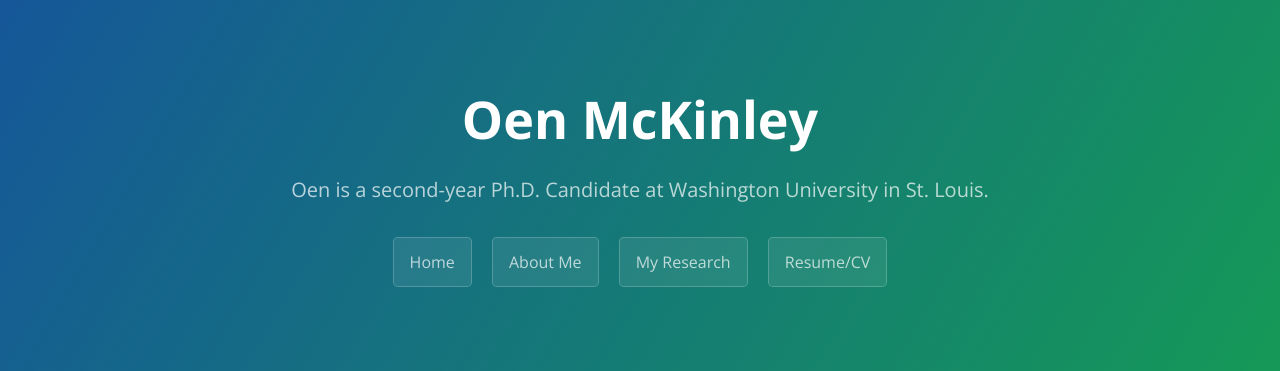
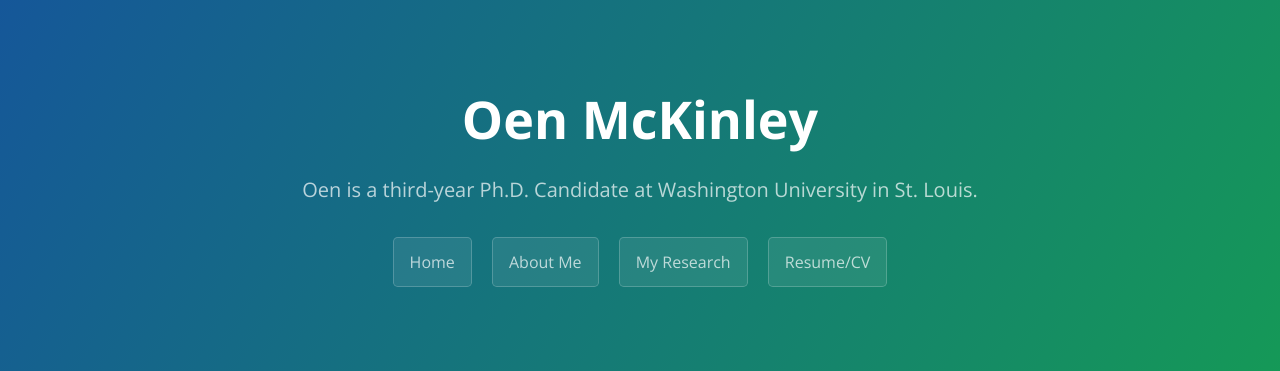
Before and after one commit to oenmckinley/oenmckinley.github.io, a Jekyll site: the page built from index.md, in a window 1280 px wide. Shown: the top 371 px of the page. Built offline with Jekyll 4.4.1, drawn with Linux system fonts in a browser that asks for light colours; our own code applies the rules of GitHub Pages for plain Markdown files.

Commit message:
Update default.html

```diff
--- a/_layouts/default.html
+++ b/_layouts/default.html
@@ -14,7 +14,7 @@
   <body>
     <header class="page-header" role="banner">
       <h1 class="project-name">Oen McKinley</h1>
-      <h2 class="project-tagline">Oen is a second-year Ph.D. Candidate at Washington University in St. Louis.</h2>
+      <h2 class="project-tagline">Oen is a third-year Ph.D. Candidate at Washington University in St. Louis.</h2>
       <a href="https://oenmckinley.github.io/" class="btn">Home</a>
       <a href="https://oenmckinley.github.io/about" class="btn">About Me</a>
       <a href="https://oenmckinley.github.io/research" class="btn">My Research</a>
```
